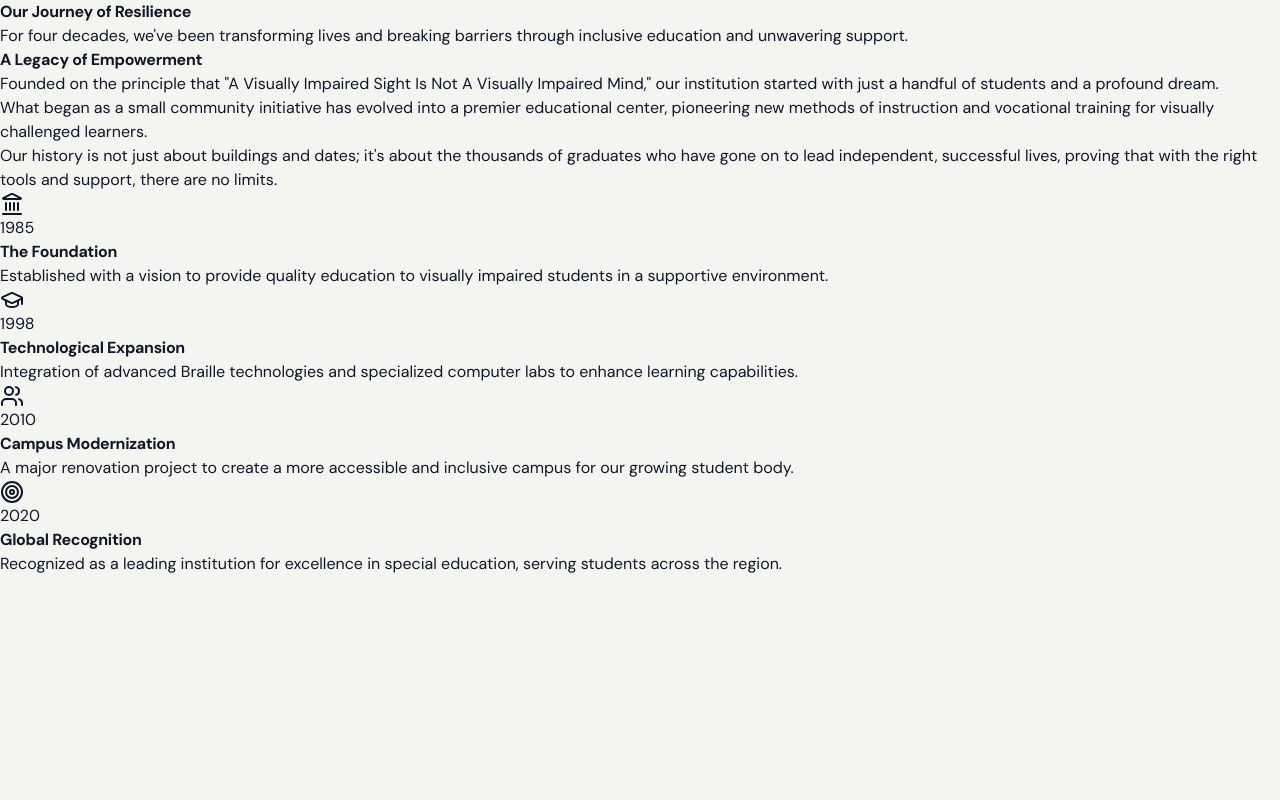
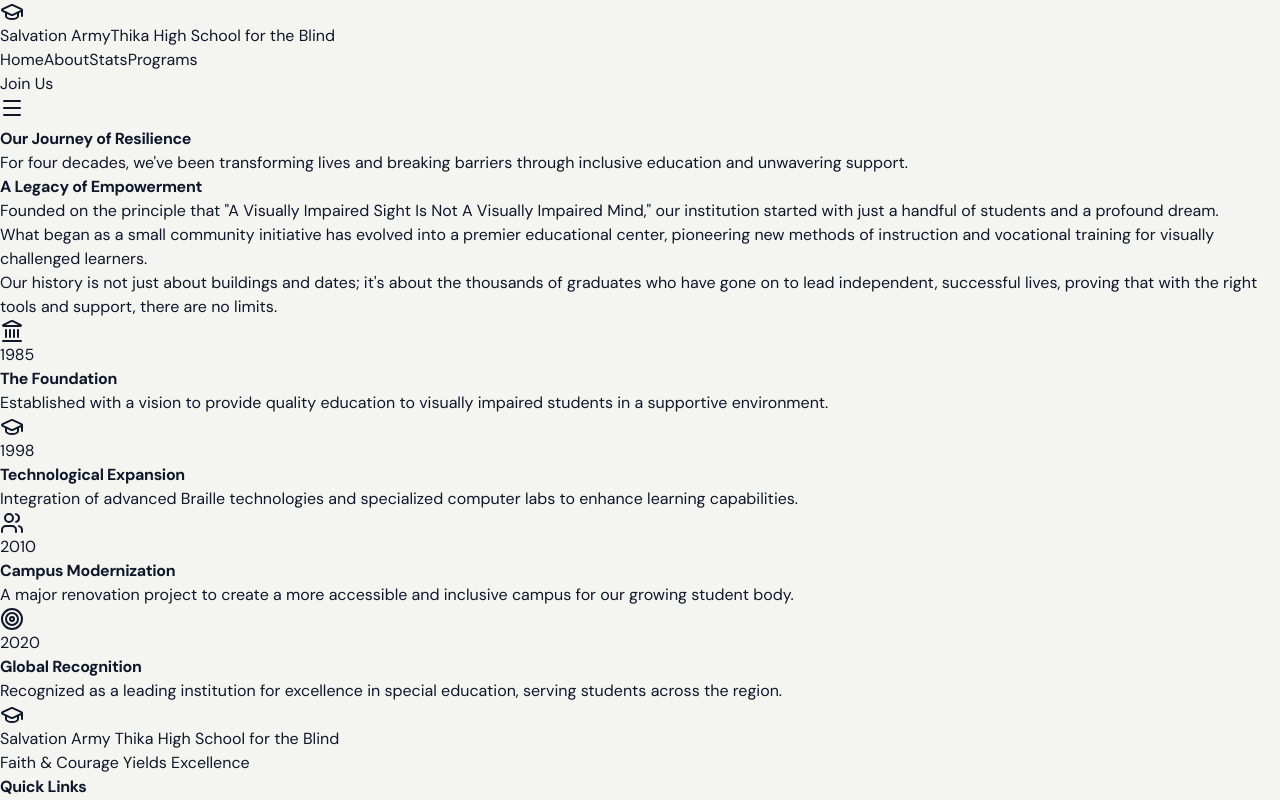
Before and after one commit to KaranjaK/thika-high-school-4-vi, a React (Vite) app: page /thika-high-school-4-vi/history in a window 1280 px wide. Shown: the top 800 px of the page. Built offline with nearby package versions, Linux system fonts and the light colour scheme; a web font is replaced by a local one.

Commit message:
It will route the history page

```diff
--- a/src/components/sections/experience.jsx
+++ b/src/components/sections/experience.jsx
@@ -2,6 +2,8 @@ import { motion as Motion, useReducedMotion } from "framer-motion";
 import { CheckCircle2 } from "lucide-react";
 import { useId } from "react";
 import gateImage from "../../assets/images/gate1.JPG";
+import { Button } from "../ui/button";
+import { Link } from "wouter";
 
 export function Experience() {
   const sectionId = useId();
@@ -104,6 +106,13 @@ export function Experience() {
                 </li>
               ))}
             </ul>
+            <div className="flex items-center gap-4 mt-10">
+              <Link href="/thika-high-school-4-vi/history">
+                <Button className="bg-secondary hover:bg-secondary/90 text-white shadow-lg shadow-secondary/25 hover:shadow-xl hover:-translate-y-0.5 transition-all">
+                  Read More
+                </Button>
+              </Link>
+            </div>
           </Motion.div>
         </div>
       </div>
--- a/src/pages/History.jsx
+++ b/src/pages/History.jsx
@@ -1,5 +1,7 @@
 import { motion } from "framer-motion";
 import { History, Target, Users, Landmark, GraduationCap } from "lucide-react";
+import { Header } from "../components/sections/header";
+import { Footer } from "../components/sections/footer";
 
 export default function HistoryPage() {
     const milestones = [
@@ -30,7 +32,11 @@ export default function HistoryPage() {
     ];
 
     return (
-    <div className="min-h-screen bg-background">
+
+        <div className="min-h-screen bg-background font-body">
+            <Header />
+
+            <main id="main" role="main" tabIndex={-1}>
                 {/* Hero Section */}
                 <section className="bg-primary py-20 text-primary-foreground">
                     <div className="container mx-auto px-4">
@@ -91,6 +97,10 @@ export default function HistoryPage() {
                         </div>
                     </div>
                 </section>
+            </main>
+
+            <Footer />
+
         </div>
     );
 }
```
Lines whose indentation alone changed are shown as unchanged.
